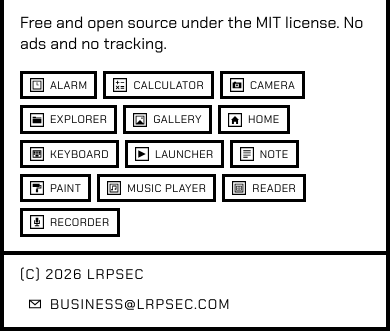
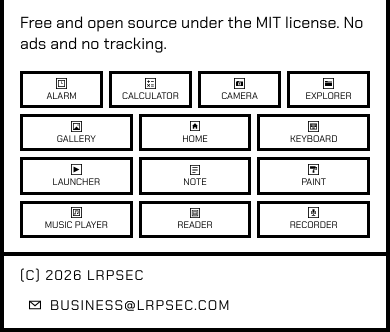
Before and after one commit to lrpsec/lrpsec.github.io, a plain HTML site: page index.html in a window 390 px wide. Shown: the part 516-848 px from the top of the page. Drawn offline with Linux system fonts and the light colour scheme.

Commit message:
Fit the portfolio app chips into two desktop rows and four mobile rows.
Seven columns on desktop and a 4-3-3-3 grid on small screens keep every label visible.

Co-authored-by: Lucas Petruccelli <business@lrpsec.com>

```diff
--- a/index.html
+++ b/index.html
@@ -98,19 +98,19 @@
           <p data-i18n="suiteTagline">A suite of minimal apps for desktop and mobile.</p>
           <p data-i18n="suiteLicense">Free and open source under the MIT license. No ads and no tracking.</p>
           <ul class="app-list">
-            <li><span class="app-icon" style="--icon: url(assets/apps/alarms.svg)" aria-hidden="true"></span>ALARM</li>
-            <li><span class="app-icon" style="--icon: url(assets/apps/calculator.svg)" aria-hidden="true"></span>CALCULATOR</li>
-            <li><span class="app-icon" style="--icon: url(assets/apps/camera.svg)" aria-hidden="true"></span>CAMERA</li>
-            <li><span class="app-icon" style="--icon: url(assets/apps/explorer.svg)" aria-hidden="true"></span>EXPLORER</li>
-            <li><span class="app-icon" style="--icon: url(assets/apps/gallery.svg)" aria-hidden="true"></span>GALLERY</li>
-            <li><span class="app-icon" style="--icon: url(assets/apps/home.svg)" aria-hidden="true"></span>HOME</li>
-            <li><span class="app-icon" style="--icon: url(assets/apps/keyboard.svg)" aria-hidden="true"></span>KEYBOARD</li>
-            <li><span class="app-icon" style="--icon: url(assets/apps/launcher.svg)" aria-hidden="true"></span>LAUNCHER</li>
-            <li><span class="app-icon" style="--icon: url(assets/apps/notes.svg)" aria-hidden="true"></span>NOTE</li>
-            <li><span class="app-icon" style="--icon: url(assets/apps/paint.svg)" aria-hidden="true"></span>PAINT</li>
-            <li><span class="app-icon" style="--icon: url(assets/apps/player.svg)" aria-hidden="true"></span>MUSIC PLAYER</li>
-            <li><span class="app-icon" style="--icon: url(assets/apps/reader.svg)" aria-hidden="true"></span>READER</li>
-            <li><span class="app-icon" style="--icon: url(assets/apps/recorder.svg)" aria-hidden="true"></span>RECORDER</li>
+            <li><span class="app-icon" style="--icon: url(assets/apps/alarms.svg)" aria-hidden="true"></span><span class="app-name">ALARM</span></li>
+            <li><span class="app-icon" style="--icon: url(assets/apps/calculator.svg)" aria-hidden="true"></span><span class="app-name">CALCULATOR</span></li>
+            <li><span class="app-icon" style="--icon: url(assets/apps/camera.svg)" aria-hidden="true"></span><span class="app-name">CAMERA</span></li>
+            <li><span class="app-icon" style="--icon: url(assets/apps/explorer.svg)" aria-hidden="true"></span><span class="app-name">EXPLORER</span></li>
+            <li><span class="app-icon" style="--icon: url(assets/apps/gallery.svg)" aria-hidden="true"></span><span class="app-name">GALLERY</span></li>
+            <li><span class="app-icon" style="--icon: url(assets/apps/home.svg)" aria-hidden="true"></span><span class="app-name">HOME</span></li>
+            <li><span class="app-icon" style="--icon: url(assets/apps/keyboard.svg)" aria-hidden="true"></span><span class="app-name">KEYBOARD</span></li>
+            <li><span class="app-icon" style="--icon: url(assets/apps/launcher.svg)" aria-hidden="true"></span><span class="app-name">LAUNCHER</span></li>
+            <li><span class="app-icon" style="--icon: url(assets/apps/notes.svg)" aria-hidden="true"></span><span class="app-name">NOTE</span></li>
+            <li><span class="app-icon" style="--icon: url(assets/apps/paint.svg)" aria-hidden="true"></span><span class="app-name">PAINT</span></li>
+            <li><span class="app-icon" style="--icon: url(assets/apps/player.svg)" aria-hidden="true"></span><span class="app-name">MUSIC PLAYER</span></li>
+            <li><span class="app-icon" style="--icon: url(assets/apps/reader.svg)" aria-hidden="true"></span><span class="app-name">READER</span></li>
+            <li><span class="app-icon" style="--icon: url(assets/apps/recorder.svg)" aria-hidden="true"></span><span class="app-name">RECORDER</span></li>
           </ul>
         </article>
       </section>
--- a/styles.css
+++ b/styles.css
@@ -416,24 +416,34 @@ a.site-title:focus-visible {
 }
 
 .app-list {
-  display: flex;
-  flex-wrap: wrap;
-  gap: 8px;
+  display: grid;
+  grid-template-columns: repeat(7, minmax(0, 1fr));
+  gap: 6px;
+  container-type: inline-size;
 }
 
 .app-list li {
-  display: inline-flex;
+  display: flex;
+  flex-direction: column;
   align-items: center;
-  gap: 6px;
+  justify-content: center;
+  gap: 0.25em;
+  min-width: 0;
   border: 3px solid var(--ink);
-  padding: 6px 10px;
-  font-size: 13px;
-  letter-spacing: 0.06em;
+  padding: 0.4em 0.15em;
+  font-size: clamp(9px, 1.7cqi, 12px);
+  letter-spacing: 0;
+  line-height: 1.1;
+  text-align: center;
+}
+
+.app-list .app-name {
+  min-width: 0;
 }
 
 .app-icon {
-  width: 16px;
-  height: 16px;
+  width: 1.15em;
+  height: 1.15em;
   flex-shrink: 0;
   background: var(--ink);
   -webkit-mask: var(--icon) center / contain no-repeat;
@@ -581,18 +591,19 @@ footer {
   }
 
   .app-list {
+    grid-template-columns: repeat(12, minmax(0, 1fr));
     gap: 6px;
   }
 
   .app-list li {
-    padding: 4px 7px;
-    font-size: 11px;
-    letter-spacing: 0.04em;
+    grid-column: span 3;
+    padding: 0.4em 0.1em;
+    font-size: clamp(9px, 2.7cqi, 12px);
+    letter-spacing: 0;
   }
 
-  .app-icon {
-    width: 14px;
-    height: 14px;
+  .app-list li:nth-child(n + 5) {
+    grid-column: span 4;
   }
 
   .visit,
```
